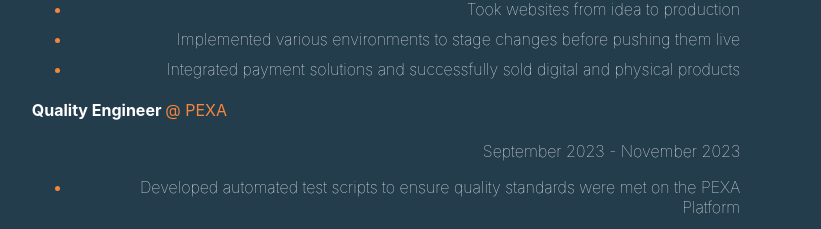
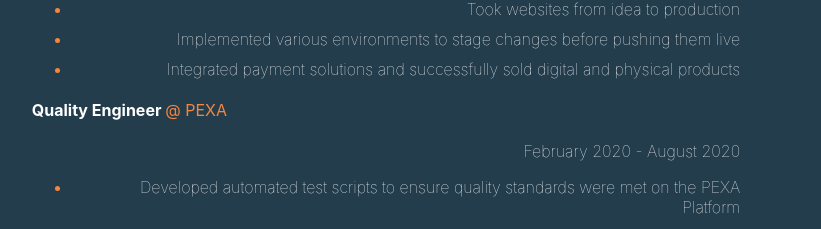
Before and after one commit to rowanvolkwyn/rowanvolkwyn, a React (Vite) app: page / in a window 1280 px wide. Shown: the part 1777-2006 px from the top of the page, without its empty margins (229-1050 px from the left). Built offline with nearby package versions, Linux system fonts and the light colour scheme.

Commit message:
fixed experience error

```diff
--- a/src/views/Experience.jsx
+++ b/src/views/Experience.jsx
@@ -26,7 +26,7 @@ function Experience() {
             </div>
             <div class='job-tile'>
                 <h4>Quality Engineer <strong>@ PEXA</strong></h4>
-                <p>September 2023 - November 2023</p>
+                <p>February 2020 - August 2020</p>
                 <ul>
                     <li><p>Developed automated test scripts to ensure quality standards were met on the PEXA Platform</p></li>
                     <li><p>Established comprehensive testing standards used company wide</p></li>
```
